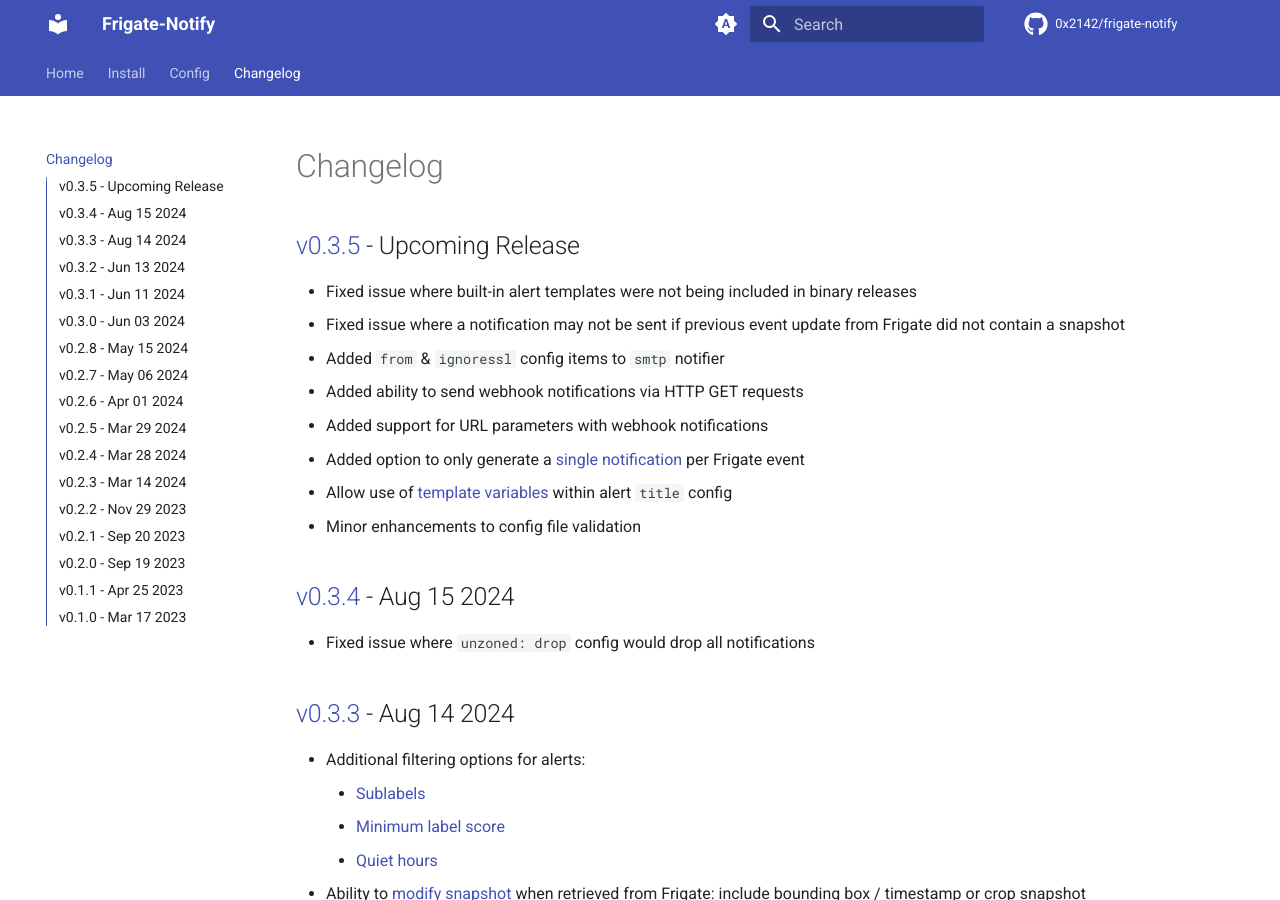
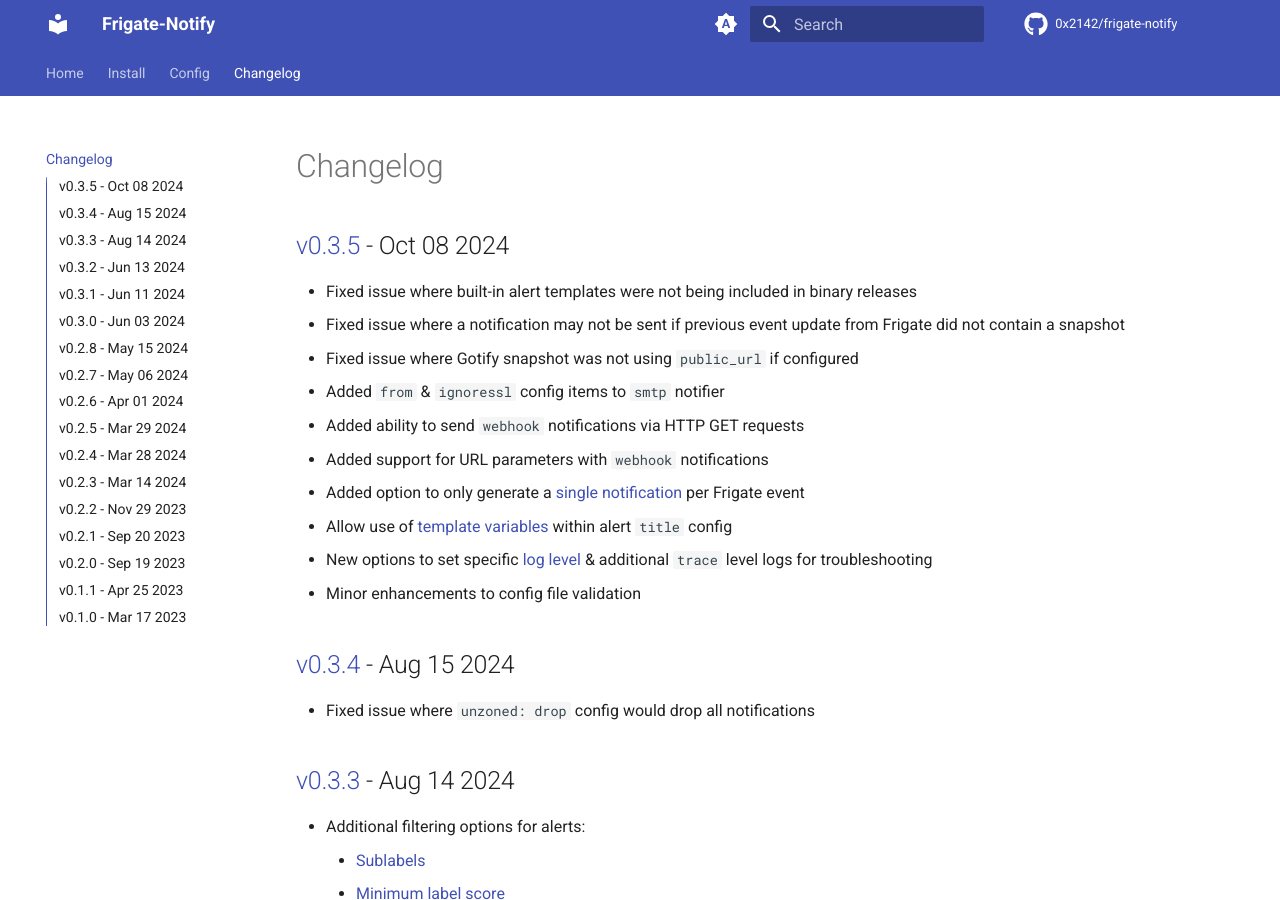
Before and after one commit to 0x2142/frigate-notify, an MkDocs documentation site: the page built from docs/changelog.md, in a window 1280 px wide and 900 px high. Built offline with MkDocs 1.6.1 and Material for MkDocs 9.7.7, drawn with Linux system fonts in a browser that asks for light colours; comment, search, counter and statistics services are not loaded; the version menu is left out.

Commit message:
update app version

```diff
--- a/docs/changelog.md
+++ b/docs/changelog.md
@@ -1,13 +1,15 @@
 # Changelog
 
-## [v0.3.5](https://github.com/0x2142/frigate-notify/releases/tag/v0.3.5) - Upcoming Release
+## [v0.3.5](https://github.com/0x2142/frigate-notify/releases/tag/v0.3.5) - Oct 08 2024
  - Fixed issue where built-in alert templates were not being included in binary releases
  - Fixed issue where a notification may not be sent if previous event update from Frigate did not contain a snapshot
+ - Fixed issue where Gotify snapshot was not using `public_url` if configured
  - Added `from` & `ignoressl` config items to `smtp` notifier
- - Added ability to send webhook notifications via HTTP GET requests
- - Added support for URL parameters with webhook notifications
+ - Added ability to send `webhook` notifications via HTTP GET requests
+ - Added support for URL parameters with `webhook` notifications
  - Added option to only generate a [single notification](https://frigate-notify.0x2142.com/latest/config/file/#general) per Frigate event
  - Allow use of [template variables](https://frigate-notify.0x2142.com/latest/config/templates/#title-template) within alert `title` config
+ - New options to set specific [log level](https://frigate-notify.0x2142.com/latest/config/options/) & additional `trace` level logs for troubleshooting
  - Minor enhancements to config file validation
 
 ## [v0.3.4](https://github.com/0x2142/frigate-notify/releases/tag/v0.3.4) - Aug 15 2024
```
Also changed, not shown: 2 other files.
